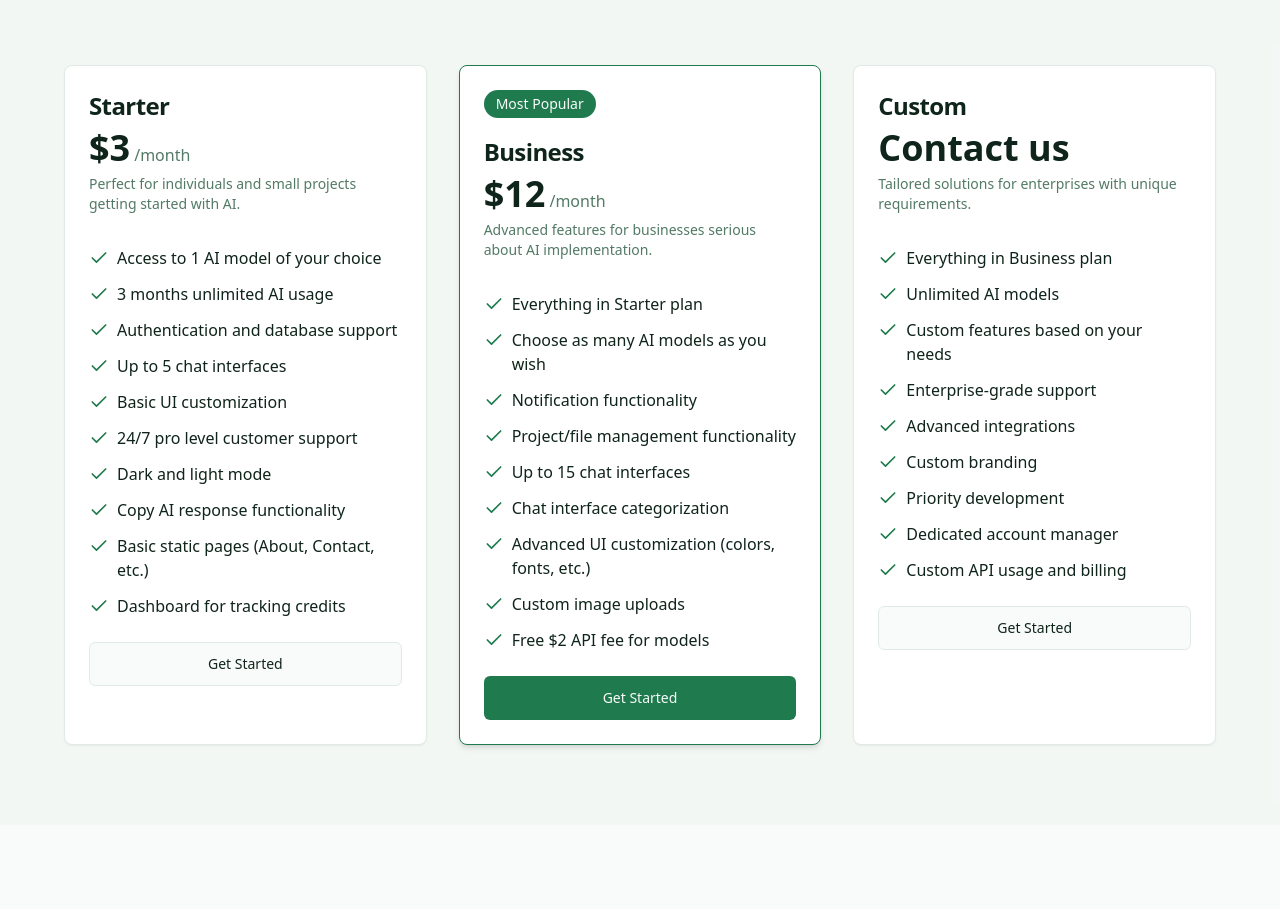
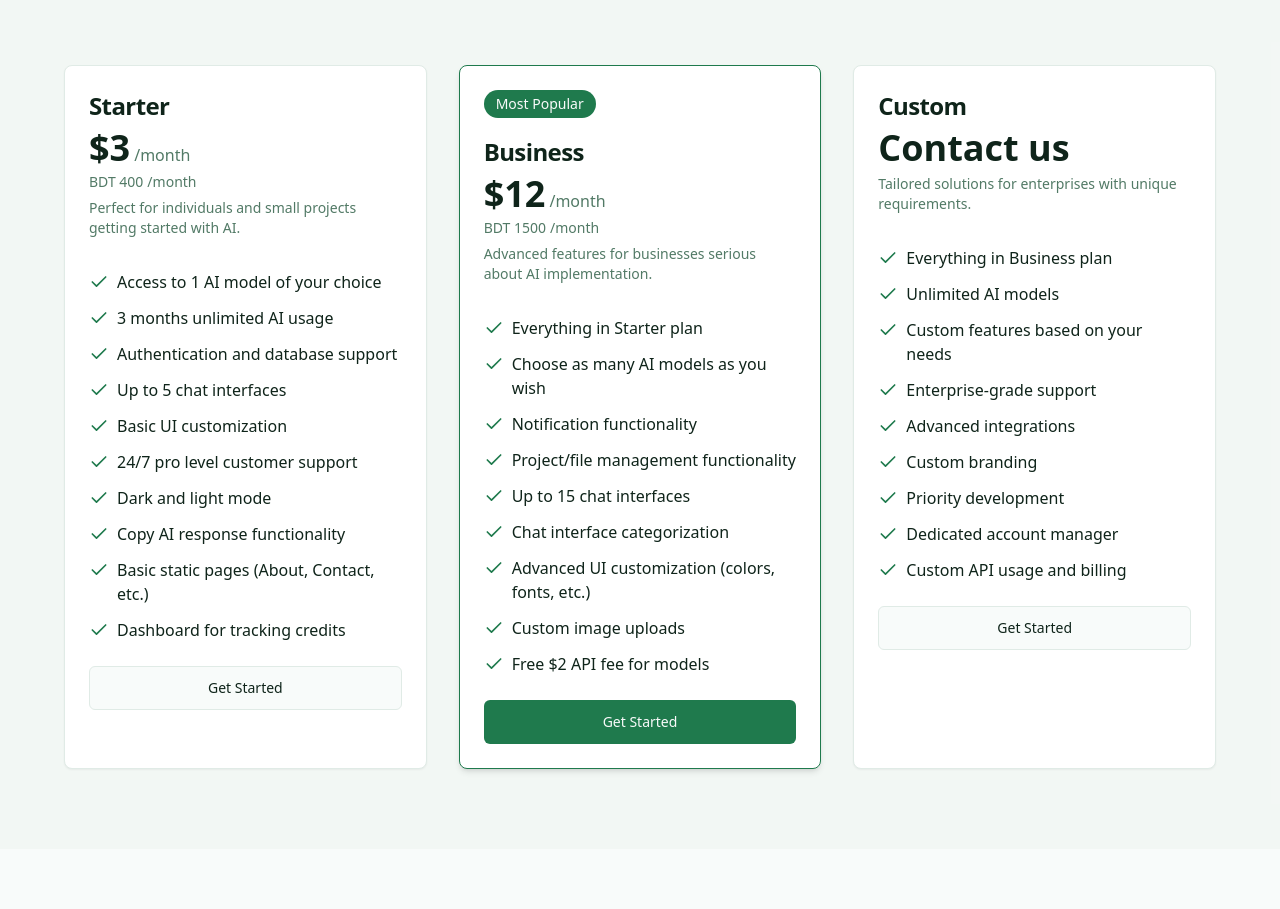
Before and after one commit to 12345Shahid/create-halal-ai-solutions, a React (Vite) app: page /ai-startup in a window 1280 px wide. Shown: the part 1483-2392 px from the top of the page. Built offline with nearby package versions, Linux system fonts and the light colour scheme.

Commit message:
Add pricing information
Add BDT pricing to the starter and business plans in the AI startup page.

```diff
--- a/src/components/PricingCard.tsx
+++ b/src/components/PricingCard.tsx
@@ -16,6 +16,10 @@ interface PricingCardProps {
   features: PricingFeature[];
   popular?: boolean;
   isCustom?: boolean;
+  altCurrency?: {
+    symbol: string;
+    price: string;
+  };
 }
 
 const PricingCard = ({
@@ -25,6 +29,7 @@ const PricingCard = ({
   features,
   popular = false,
   isCustom = false,
+  altCurrency,
 }: PricingCardProps) => {
   const navigate = useNavigate();
 
@@ -41,14 +46,22 @@ const PricingCard = ({
           </div>
         )}
         <CardTitle className="text-2xl font-bold">{name}</CardTitle>
-        <div className="mt-2 flex items-baseline">
+        <div className="mt-2 flex flex-col">
           {isCustom ? (
             <span className="text-4xl font-bold">{price}</span>
           ) : (
-            <>
-              <span className="text-4xl font-bold">${price}</span>
-              <span className="ml-1 text-muted-foreground">/month</span>
-            </>
+            <div className="flex flex-col gap-1">
+              <div className="flex items-baseline">
+                <span className="text-4xl font-bold">${price}</span>
+                <span className="ml-1 text-muted-foreground">/month</span>
+              </div>
+              {altCurrency && (
+                <div className="flex items-baseline text-sm text-muted-foreground">
+                  <span className="font-medium">{altCurrency.symbol} {altCurrency.price}</span>
+                  <span className="ml-1">/month</span>
+                </div>
+              )}
+            </div>
           )}
         </div>
         <CardDescription className="mt-3">{description}</CardDescription>
--- a/src/pages/AIStartup.tsx
+++ b/src/pages/AIStartup.tsx
@@ -159,6 +159,7 @@ const AIStartup = () => {
             <PricingCard
               name="Starter"
               price="3"
+              altCurrency={{ symbol: "BDT", price: "400" }}
               description="Perfect for individuals and small projects getting started with AI."
               features={starterFeatures}
             />
@@ -166,6 +167,7 @@ const AIStartup = () => {
             <PricingCard
               name="Business"
               price="12"
+              altCurrency={{ symbol: "BDT", price: "1500" }}
               description="Advanced features for businesses serious about AI implementation."
               features={businessFeatures}
               popular={true}
```
